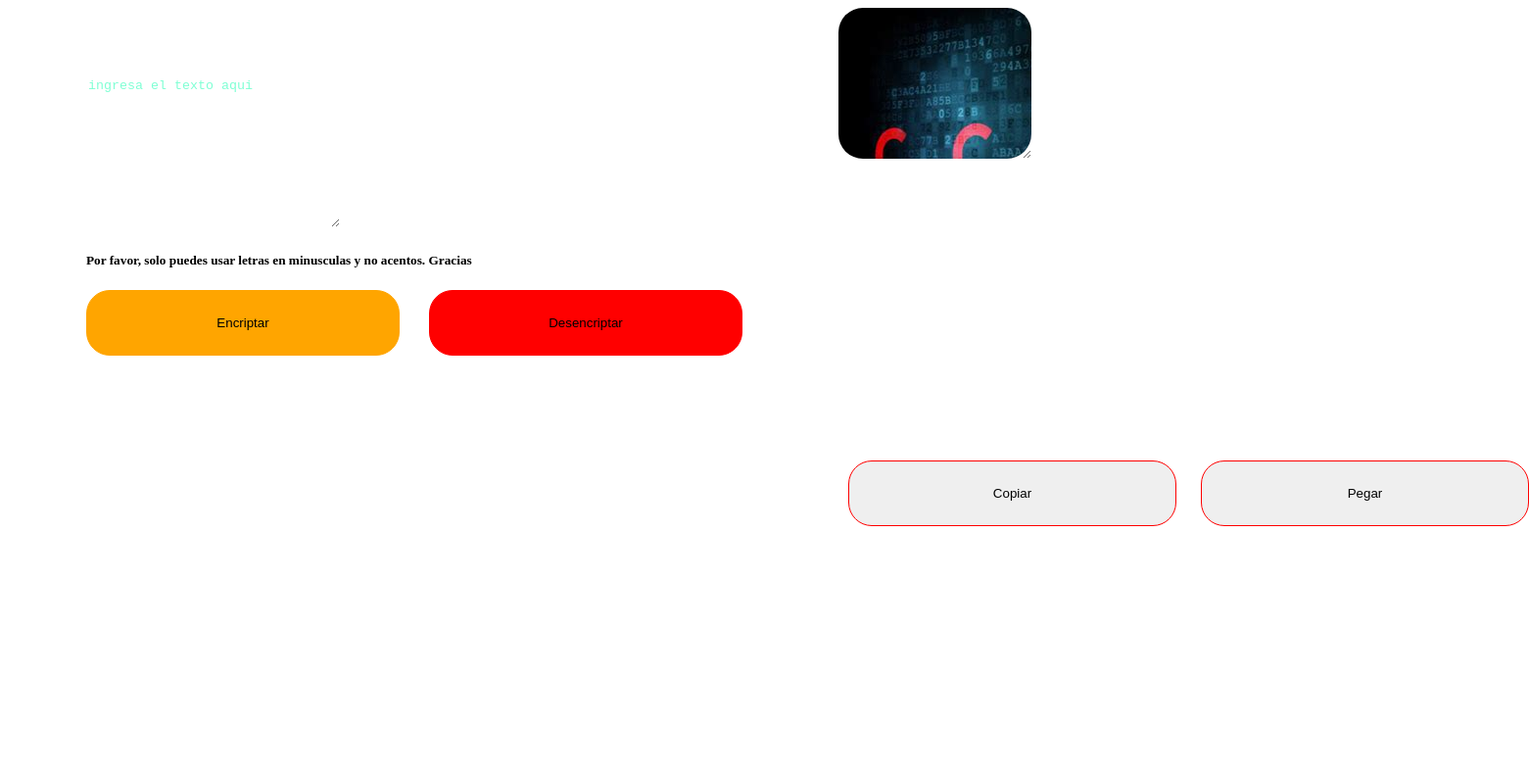
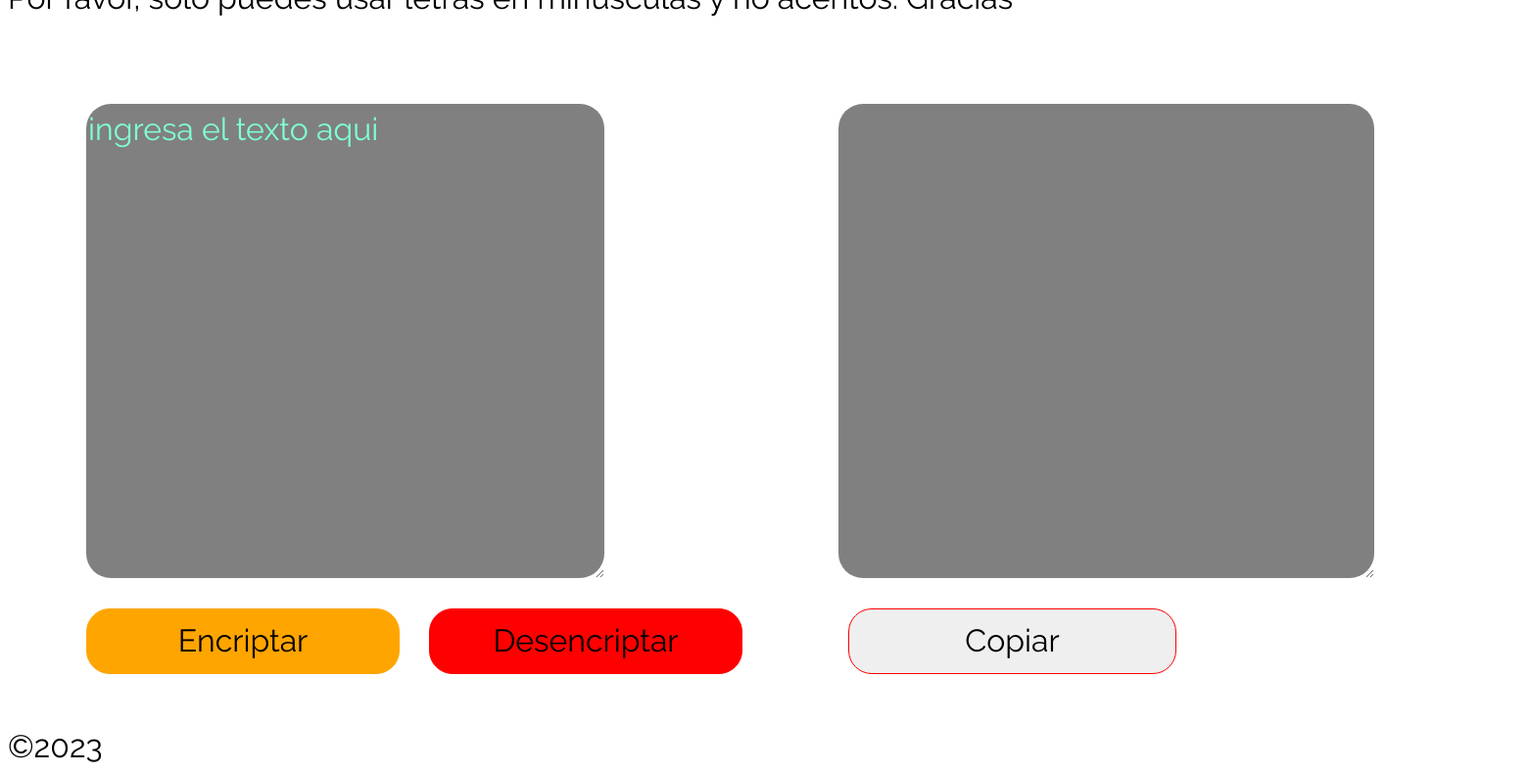
Before and after one commit to aagg20/Challenge-1-ONE-G5, a plain HTML site: page index.html in a window 1280 px wide. Shown: the part 205-995 px from the top of the page at 98% size, 1561 px wide, since content can reach past the window. Before the commit the page ends 800 px from the top, so only its background shows below. Drawn offline with Linux system fonts and the light colour scheme.

Commit message:
arreglado por jojo

```diff
--- a/index.html
+++ b/index.html
@@ -5,6 +5,7 @@
     <meta charset="UTF-8">
     <meta http-equiv="X-UA-Compatible" content="IE=edge">
     <meta name="viewport" content="width=device-width, initial-scale=1.0">
+
     <title>Challenge Encriptador</title>
     <link rel="stylesheet" href="style.css">
     <link rel="preconnect" href="https://fonts.googleapis.com">
@@ -17,30 +18,28 @@
         <img class="logo" src="./imagenes/Vector.png" alt="logo Alura">
         <img class="logo" src="./imagenes/oneLogo.png" alt="logo Oracle Next Education">
     </header>
-
+    <div>
+        <h5 class="informacion">Por favor, solo puedes usar letras en minusculas y no acentos. Gracias</h5>
+    </div>
     <main>
         <section>
             <textarea class="textarea" cols="30" rows="10" placeholder="Ingresa el texto aqui"></textarea>
-            <div>
-                <h5 class="informacion">Por favor, solo puedes usar letras en minusculas y no acentos. Gracias</h5>
-            </div>
             <div class="botones">
                 <button class="btn-encriptar" onclick="btnEncriptar()">Encriptar</button>
                 <button class="btn-desencriptar" onclick="btnDesencriptar()">Desencriptar</button>
             </div>
         </section>
         <section>
-            <textarea class="mensaje" cols="20" rows="10"></textarea>
-            <div>
-                <button class="btn-copiar">Copiar</button>
-                <button class="btn-pegar">Pegar</button>
+            <textarea class="mensaje" cols="30" rows="10"></textarea>
+            <div class="botones">
+                <button class="btn-copiar" onclick="copiar()">Copiar</button>
             </div>
         </section>
     </main>
 
 
     <footer>
-
+        &copy2023
     </footer>
     <script src="./script.js"></script>
 </body>
--- a/script.js
+++ b/script.js
@@ -1,5 +1,6 @@
 const textArea = document.querySelector(".textarea");
 const mensaje = document.querySelector(".mensaje")
+let matrizCodigo = [["a", "alak"], ["e", "enter"], ["i", "imes"], ["o", "ober"], ["u", "ufat"]];
 
 /* La letra "e" es convertida para "enter"
 La letra "i" es convertida para "imes"
@@ -15,9 +16,7 @@ function btnEncriptar() {
 }
 
 function encriptar(stringEncriptado) {
-    let matrizCodigo = [["a", "ai"], ["e", "enter"], ["i", "imes"], ["o", "ober"], ["u", "ufat"]];
     stringEncriptado = stringEncriptado.toLowerCase();
-
     for (let i = 0; i < matrizCodigo.length; i++) {
         if (stringEncriptado.includes(matrizCodigo[i][0])) {
             stringEncriptado = stringEncriptado.replaceAll(matrizCodigo[i][0], matrizCodigo[i][1])
@@ -33,7 +32,6 @@ function btnDesencriptar() {
 }
 
 function desencriptar(stringDesencriptado) {
-    let matrizCodigo = [["a", "ai"], ["e", "enter"], ["i", "imes"], ["o", "ober"], ["u", "ufat"]];
     stringDesencriptado = stringDesencriptado.toLowerCase();
 
     for (let i = 0; i < matrizCodigo.length; i++) {
@@ -43,3 +41,8 @@ function desencriptar(stringDesencriptado) {
     }
     return stringDesencriptado;
 }
+function copiar() {
+    mensaje.select();
+    navigator.clipboard.writeText(mensaje.value);
+    alert("Copied")
+}
--- a/style.css
+++ b/style.css
@@ -1,5 +1,5 @@
-background{
-    color: azure;
+*{
+    color: black;
     font-family: 'Raleway', sans-serif;
     font-weight: 400;
     font-size: 32px;
@@ -9,8 +9,7 @@ background{
 .logo{
     padding-top: 10px;
     margin-left: 10px;
-    width: 9%;
-    ;
+    width: 5%;
 }
 
 main{
@@ -19,11 +18,14 @@ main{
     margin-left: 80px;
 
 }
-
+textarea{
+    color: azure;
+    background-color: grey;
+    border-radius: 25px;
+    border: none;
+    margin-top: 30px;
+}
 .textarea {
-    border: none;
-    color: blue;
-    margin-top: 90px;
     text-transform: lowercase;
 }
 
@@ -35,16 +37,9 @@ main{
 }
 
 .mensaje {
-    background: bisque;
-    background-image: url("./imagenes/encriptar.png");
-    background-repeat: no-repeat;
-    border: none;
-    border-radius: 25px;
-    color: white;
     margin-left: 98px;
-    margin-top: 20px;
     padding-left: 20px;
-    position: fixed;
+    /* position: fixed; */
 }
 
 .mensaje:focus {
@@ -85,19 +80,7 @@ main{
     cursor: pointer;
     height: 67px;
     margin-left: 108px;
-    margin-top: 482px;
+    /* margin-top: 482px; */
     position: absolute;
     width: 335px;
 }
-
-.btn-pegar {
-    border: 1px solid red;
-    border-radius: 24px;
-    color: black;
-    cursor: pointer;
-    height: 67px;
-    margin-left: 468px;
-    margin-top: 482px;
-    position: absolute;
-    width: 335px;
-}
```
